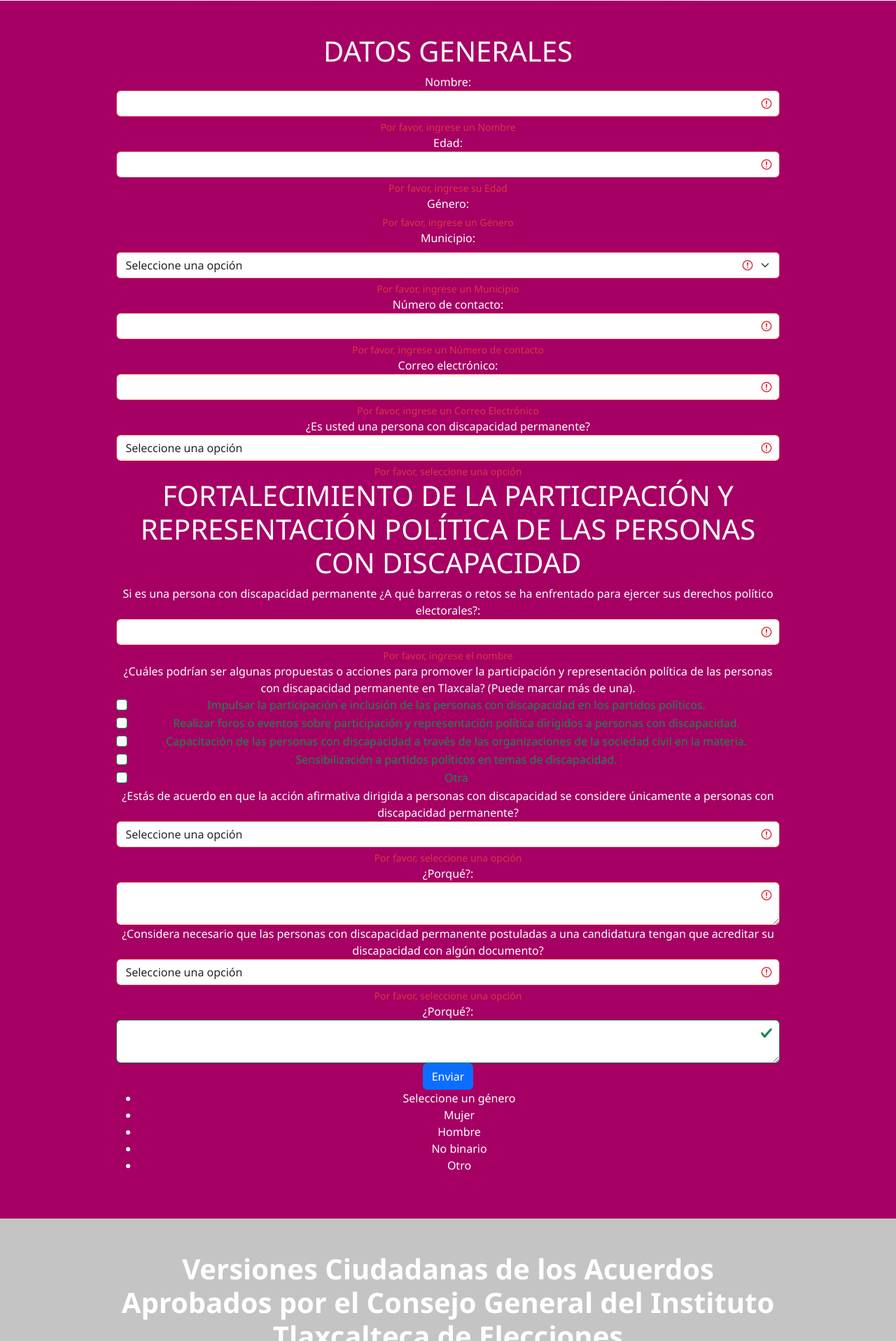
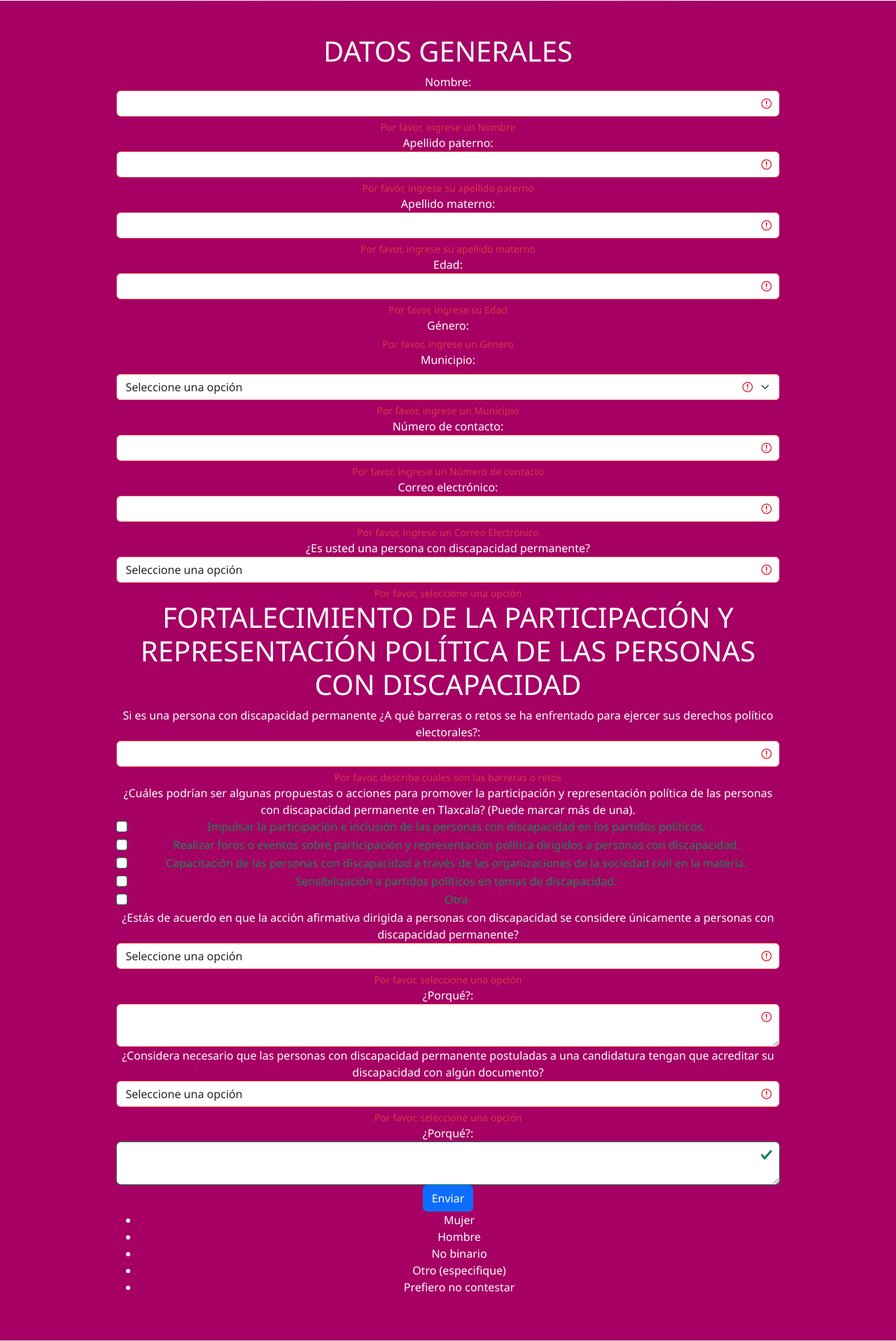
Before and after one commit to ATIITE2/cuestionario, a PHP site: page / in a window 1280 px wide. Shown: the part 1675-3591 px from the top of the page at 70% size. Run offline with PHP 8.4, Linux system fonts and the light colour scheme; some libraries are stand-ins or nearby versions.

Commit message:
commit Frank 2do commit

```diff
--- a/public/home.php
+++ b/public/home.php
@@ -49,10 +49,22 @@
         <form class="was-validated" action="operations.php" method="post" enctype="multipart/form-data"
             id="miFormulario">
             <h1>DATOS GENERALES</h1>
-            <label for="nombre">Nombre:</label>
-            <input type="text" class="form-control" id="nombre" required>
+            <label for="nombres">Nombre:</label>
+            <input type="text" class="form-control" id="nombres" required>
             <div class="invalid-feedback">
                 Por favor, ingrese un Nombre
+            </div>
+
+            <label for="ap_paterno">Apellido paterno:</label>
+            <input type="text" class="form-control" id="ap_paterno" required>
+            <div class="invalid-feedback">
+                Por favor, ingrese su apellido paterno
+            </div>
+
+            <label for="ap_materno">Apellido materno:</label>
+            <input type="text" class="form-control" id="ap_materno" required>
+            <div class="invalid-feedback">
+                Por favor, ingrese su apellido materno
             </div>
 
             <label for="edad">Edad:</label>
@@ -65,11 +77,11 @@
                 Género:
             </label>
             <select class="form-select" name="genero" id="genero" required>
-                <option value="" selected>Seleccione un género</option>
-                <option value="Mujer">Mujer</option>
-                <option value="Hombre">Hombre</option>
-                <option value="No binario">No binario</option>
-                <option value="otro">Otro</option>
+                <option value="0">Mujer</option>
+                <option value="1">Hombre</option>
+                <option value="2">No binario</option>
+                <option value="3">Otro (especifique)</option>
+                <option value="4">Prefiero no contestar</option>
             </select>
             <div class="invalid-feedback">
                 Por favor, ingrese un Género
@@ -160,20 +172,20 @@
                 Por favor, ingrese un Municipio
             </div>
 
-            <label for="numero_contacto">Número de contacto:</label>
-            <input type="text" class="form-control" id="numero_contacto" required>
-            <div class="invalid-feedback">
+            <label for="telefono">Número de contacto:</label>
+            <input type="text" class="form-control" id="telefono" name="telefono" required>
+            <div class="invalid-feedback" id="msj_telefono">
                 Por favor, ingrese un Número de contacto
             </div>
 
-            <label for="correo">Correo electrónico:</label>
-            <input type="email" class="form-control" id="correo" required>
+            <label for="email">Correo electrónico:</label>
+            <input type="email" class="form-control" id="email" required>
             <div class="invalid-feedback">
                 Por favor, ingrese un Correo Electrónico
             </div>
 
-            <label for="discapacidad">¿Es usted una persona con discapacidad permanente?</label>
-            <select class="form-control" name="discapacidad" id="discapacidad" required>
+            <label for="discap_permanente">¿Es usted una persona con discapacidad permanente?</label>
+            <select class="form-control" name="discap_permanente" id="discap_permanente" required>
                 <option value="" selected>Seleccione una opción</option>
                 <option value="si">Si</option>
                 <option value="no">No</option>
@@ -210,18 +222,18 @@
             </div>
 
             <div style="display: none" id="no_discapacidad_container" name="no_discapacidad_container">
-                <label for="vinculo_persona">Especifique su vínculo con la persona con discapacidad:</label>
+                <label for="vinculo_persona_disc">Especifique su vínculo con la persona con discapacidad:</label>
                 <div class="form-check">
-                    <input type="radio" class="form-check-input" id="familiar" name="vinculo_persona" value="Familiar">
+                    <input type="radio" class="form-check-input" id="familiar" name="vinculo_persona_disc" value="Familiar">
                     <label class="form-check-label" for="familiar">Familiar</label>
                 </div>
                 <div class="form-check">
-                    <input type="radio" class="form-check-input" id="cuidador" name="vinculo_persona"
+                    <input type="radio" class="form-check-input" id="cuidador" name="vinculo_persona_disc"
                         value="Cuidador/a">
                     <label class="form-check-label" for="cuidador">Cuidador/a</label>
                 </div>
                 <div class="form-check">
-                    <input type="radio" class="form-check-input" id="integrante" name="vinculo_persona"
+                    <input type="radio" class="form-check-input" id="integrante" name="vinculo_persona_disc"
                         value="Integrante o representante de una asociación o agrupación de personas con discapacidad">
                     <label class="form-check-label" for="integrante">Integrante o representante de una asociación o
                         agrupación de personas con discapacidad</label>
@@ -243,7 +255,7 @@
                 enfrentado para ejercer sus derechos político electorales?:</label>
             <input type="text" class="form-control" id="retos_discapacidad" required>
             <div class="invalid-feedback">
-                Por favor, ingrese el nombre
+                Por favor, describa cuales son las barreras o retos
             </div>
 
             <div class="form-group">
@@ -283,7 +295,7 @@
 
             <div style="display: none" id="acciones_interes_container" name="acciones_interes_container">
                 <label for="otraAccion">Especifique:</label>
-                <textarea class="form-control" id="otraAccion" name="otraAccion"></textarea>
+                <textarea class="form-control" id="otra_accion" name="otra_accion"></textarea>
             </div>
 
             <label for="opinion_accion_afirmativa">
```
Also changed, not shown: static/js/add-input.js (+14 -14 lines).
